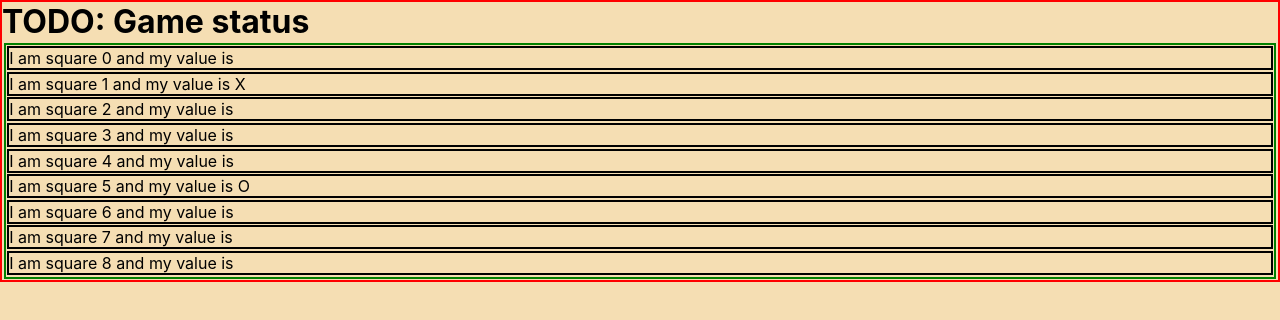
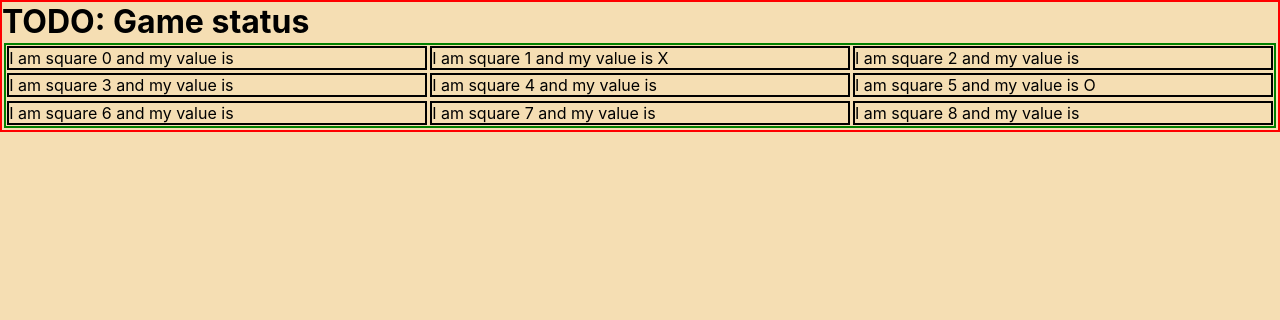
Before and after one commit to stevefaeembra/wk_14_d_3_lab_noughts_crosses, a React (Create React App) app: page / in a window 1280 px wide. Shown: the top 320 px of the page. Built offline with nearby package versions, Linux system fonts and the light colour scheme.

Commit message:
grid css written

```diff
--- a/src/App.css
+++ b/src/App.css
@@ -16,6 +16,9 @@ html{
 .squares{
   border: 2px solid green;
   margin: .1rem;
+  display: grid;
+  grid-template-columns: repeat(3,1fr);
+  grid-template-rows: repeat(3,1fr)
 }
 
 .square{
--- a/src/components/Board.js
+++ b/src/components/Board.js
@@ -6,7 +6,7 @@ class Board extends Component {
     let squaresArray = [];
     for(let squareIndex = 0; squareIndex < 9 ; squareIndex += 1){
       let squareSymbol = this.props.squareStates[squareIndex];
-      let square = <div className="square">I am square {squareIndex} and my value is {squareSymbol}</div>;
+      let square = <div className="square" key={squareIndex}>I am square {squareIndex} and my value is {squareSymbol}</div>;
       squaresArray.push(square);
     }
     return (
```
